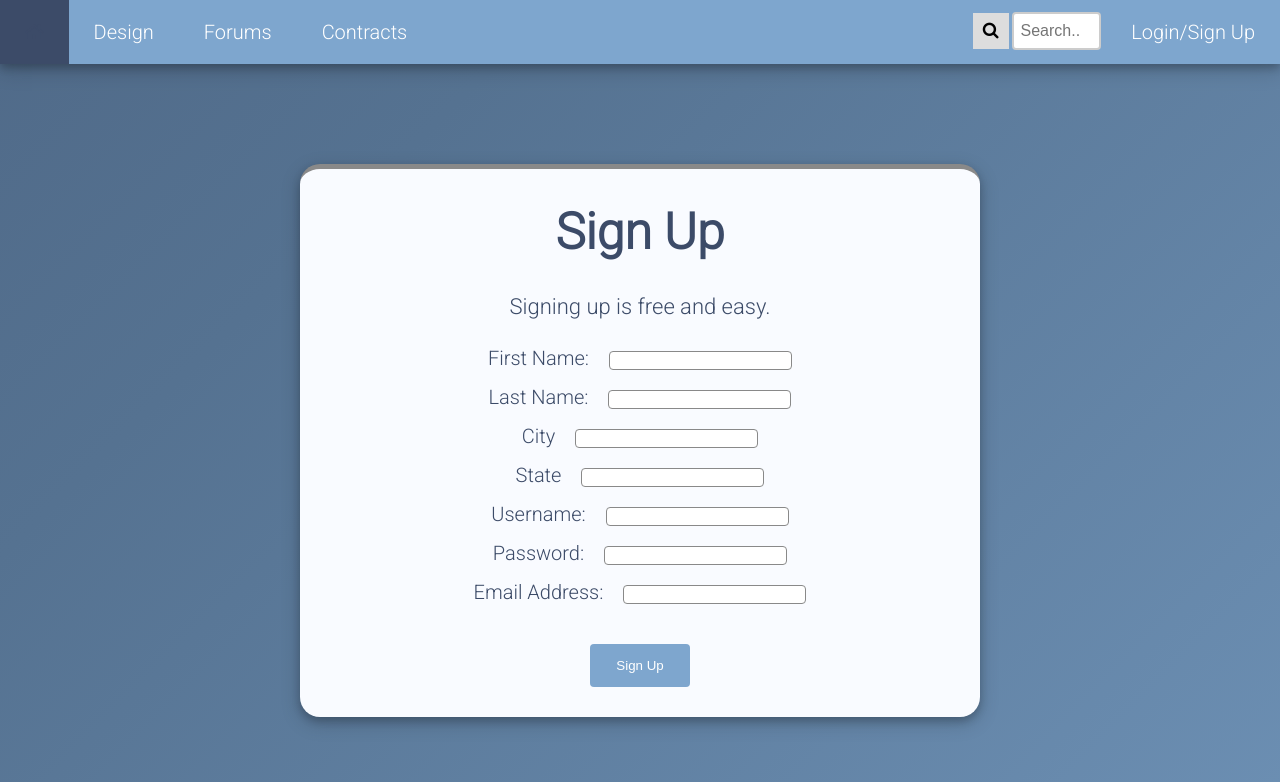
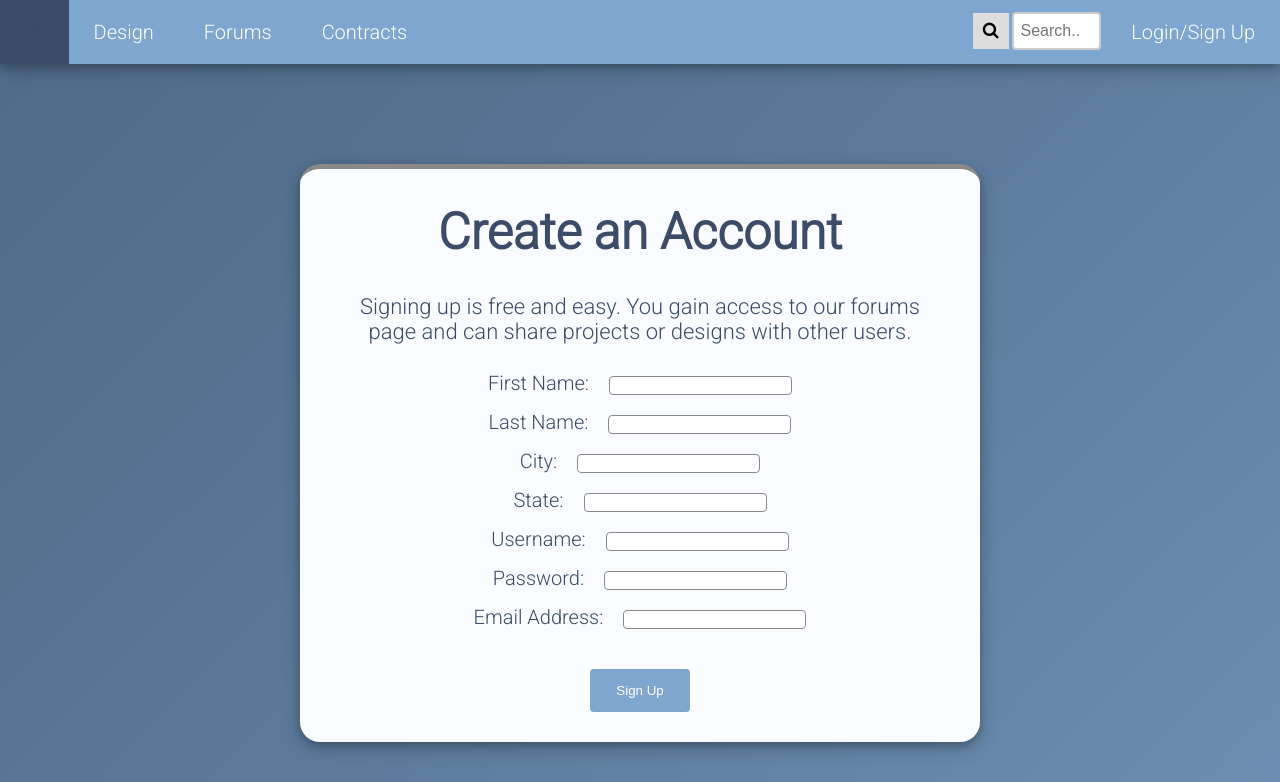
Before and after one commit to AliNoor1/BuildIt, a PHP site: page /register/index.php in a window 1280 px wide. Shown: the top 782 px of the page. Run offline with PHP 8.4, Linux system fonts and the light colour scheme.

Commit message:
Update index.php

```diff
--- a/register/index.php
+++ b/register/index.php
@@ -58,16 +58,17 @@
     {
         ?>
 
-        <h1>Sign Up</h1>
+        <h1>Create an Account</h1>
 
-        <p>Signing up is free and easy.</p>
+        <p>Signing up is free and easy. You gain access to our forums page and can share projects or
+		designs with other users.</p>
 
         <form method="post" action="index.php" name="registerform" class="registerform">
 
                 <label for="firstname">First Name:</label><input type="text" name="firstname" id="firstname" /><br />
                 <label for="lastname">Last Name:</label><input type="text" name="lastname" id="lastname" /><br />
-                <label for="city">City</label><input type="text" name="city" id="city" /><br />
-                <label for="state">State</label><input type="text" name="state" id="state" /><br />
+                <label for="city">City:</label><input type="text" name="city" id="city" /><br />
+                <label for="state">State:</label><input type="text" name="state" id="state" /><br />
                 <label for="username">Username:</label><input type="text" name="username" id="username" /><br />
                 <label for="password">Password:</label><input type="password" name="password" id="password" /><br />
                 <label for="email">Email Address:</label><input type="text" name="email" id="email" /><br />
```
